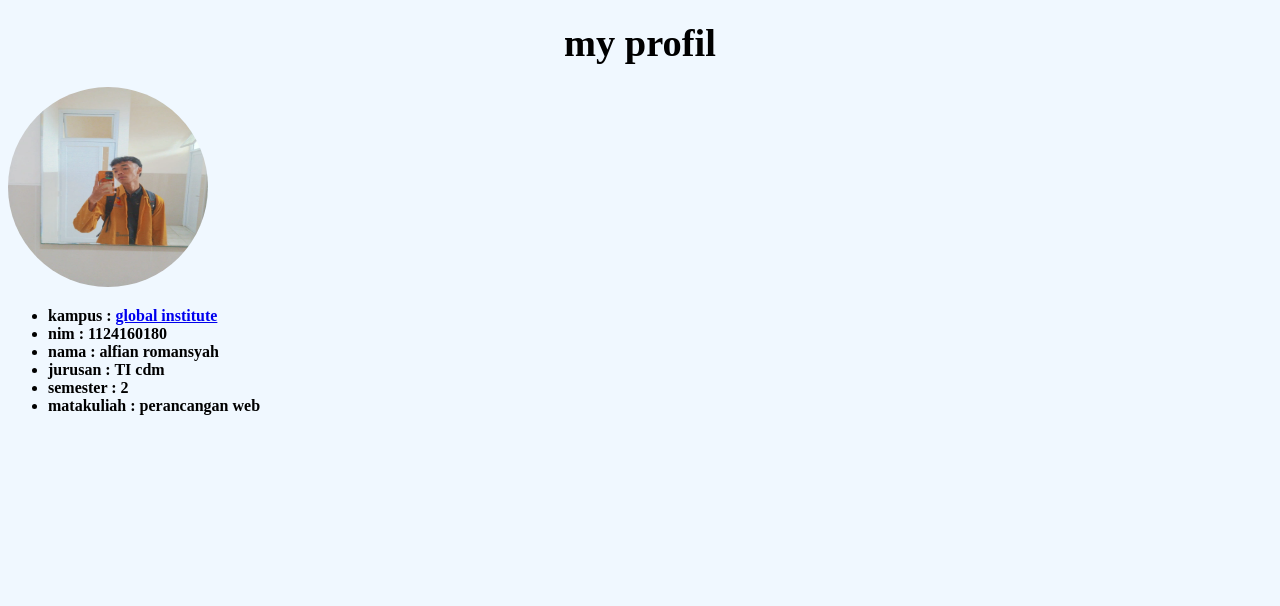
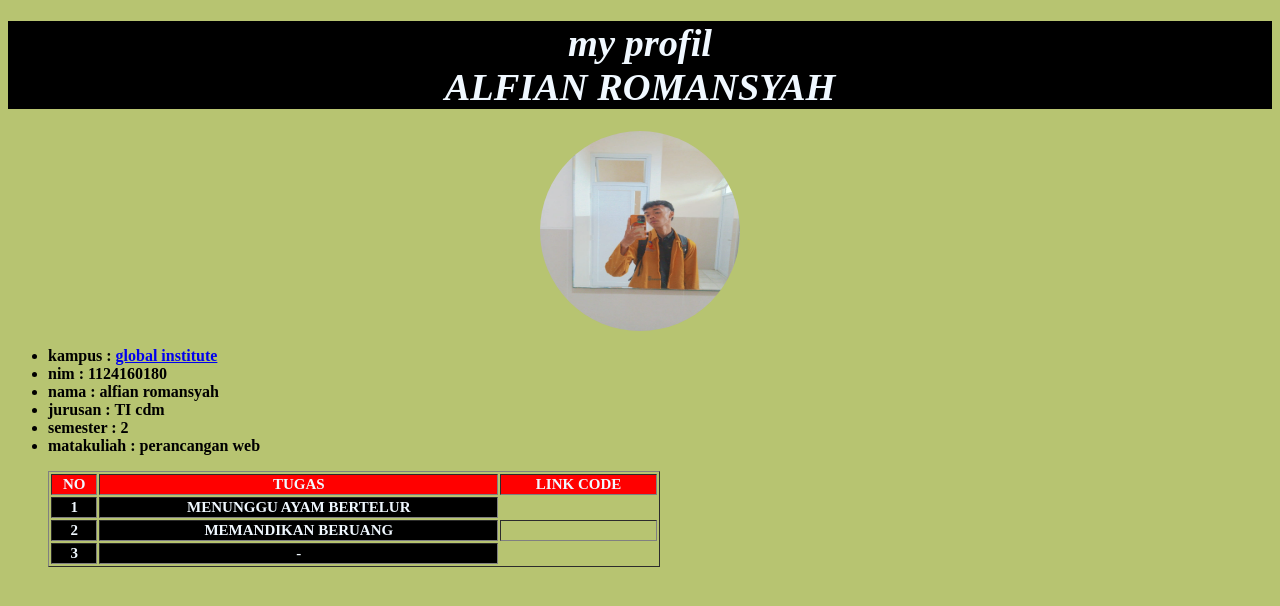
Before and after one commit to alfinjawa/1124160180_uts, a plain HTML site: page index.html in a window 1280 px wide. Drawn offline with Linux system fonts and the light colour scheme.

Commit message:
membuat table

```diff
--- a/index.html
+++ b/index.html
@@ -3,20 +3,23 @@
 <head>
     <meta charset="UTF-8">
     <meta name="viewport" content="width=device-width, initial-scale=1.0">
-    <title>perancangan web <img src="image/icon.jpg" alt="icon"></title>
+    <link rel="icon" href="image/icon.jpg">
+    <title>perancangan web</title>
 </head>
 <style>
-body{background-color: aliceblue; color: black;}
-header{font-size: larger; font-weight: bold; text-align: center;}
+body{background-color: rgb(183, 196, 113); color: black;}
+header{font-size: larger; font-weight: bold; text-align: center; background-color: black; color: aliceblue; font-style: italic;}
 li{font-size: medium; font-weight: bold;}
+
 
 </style>
 <body>
     <h1>
 <header>my profil</header>
+<header>ALFIAN ROMANSYAH</header>
     </h1>
 <img src="image/profil.webp" alt="profil"
-style="height: 200px; width: 200px; border-radius: 50%; align-items: center;">
+style="height: 200px; width: 200px; border-radius: 50%; display: block; margin: auto;">
 <ul>
     <li>kampus : <a href="https://global.ac.id">global institute</a></li>
     <li>nim : 1124160180</li>
@@ -24,7 +27,42 @@ style="height: 200px; width: 200px; border-radius: 50%; align-items: center;">
     <li>jurusan : TI cdm</li>
     <li>semester : 2</li>
     <li>matakuliah : perancangan web</li>
+</ul>
 
+<ul>
+    <table border="1"width="50%"height="50%">
+        <tr>
+            <th widht="40%"
+            style="background-color: rgb(255, 0, 0); color: aliceblue; font-weight: bold; font-size: 15px;">NO</th>
+            <th widht="40%"
+            style="background-color: rgb(255, 0, 0); color: aliceblue; font-weight: bold; font-size: 15px;">TUGAS</th>
+            <th widht="40%"
+            style="background-color: rgb(255, 0, 0); color: aliceblue; font-weight: bold; font-size: 15px;">LINK CODE</th>
+        </tr>
+        <tr>
+            <th widht="20%"
+            style="background-color: black; color: aliceblue; font-weight: bold; font-size: 15px;">1</th>
+            <th widht="20%"
+            style="background-color: black; color: aliceblue; font-weight: bold; font-size: 15px;">MENUNGGU AYAM BERTELUR</th>
+        </tr>
+        <tr>
+            <th widht="20%"
+            style="background-color: black; color: aliceblue; font-weight: bold; font-size: 15px;">2</th>
+            <th widht="20%"
+            style="background-color: black; color: aliceblue; font-weight: bold; font-size: 15px;">MEMANDIKAN BERUANG</th>
+            <th widht="20%">
+
+            </th>
+        </tr>
+        <tr>
+            <th widht="20%"
+            style="background-color: black; color: aliceblue; font-weight: bold; font-size: 15px;">3</th>
+            <th widht="20%"
+            style="background-color: black; color: aliceblue; font-weight: bold; font-size: 15px;">-</th>
+        </tr>
+
+
+    </table>
 </ul>
 </body>
 </html>
```
Lines whose indentation alone changed are shown as unchanged.
